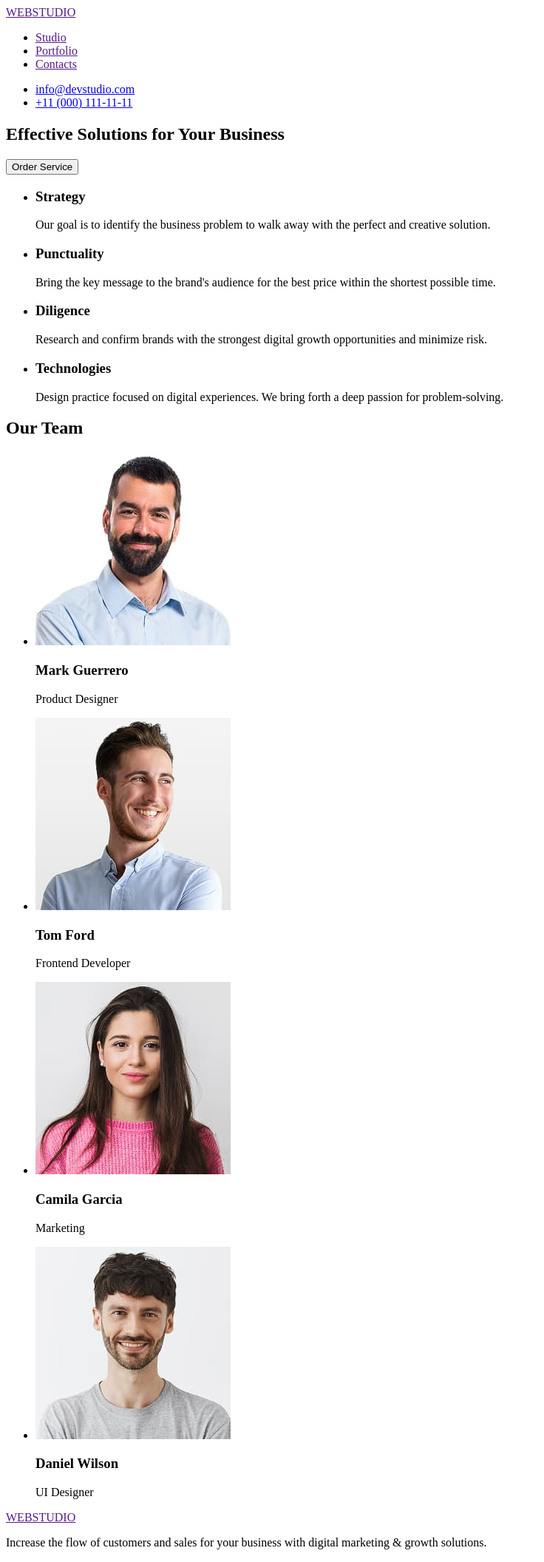
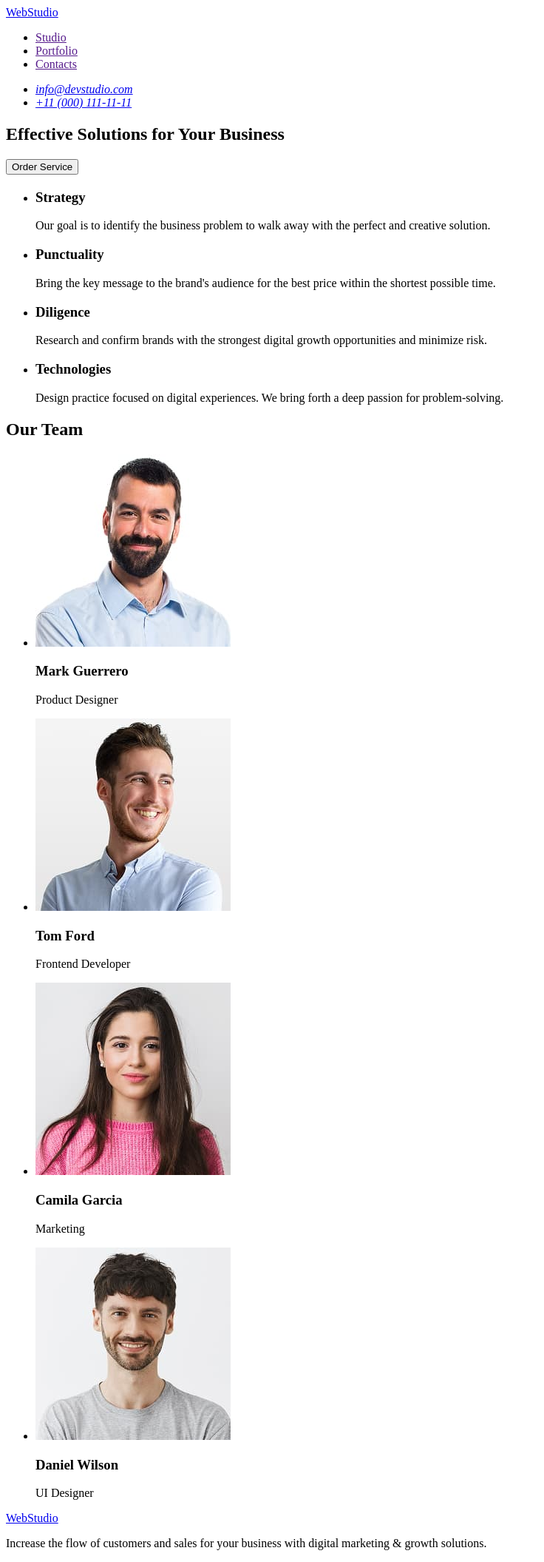
Before and after one commit to nasteishyk/goit-markup-hw-01, a plain HTML site: page index.html in a window 1280 px wide. Shown: the whole page at 74% size, without its empty margins (0-736 px from the left). Drawn offline with Linux system fonts and the light colour scheme.

Commit message:
update index html

```diff
--- a/index.html
+++ b/index.html
@@ -8,18 +8,20 @@
   </head>
   <body>
     <header>
-      <a href="">WEBSTUDIO</a>
       <nav>
+        <a href="./index.html">WebStudio</a>
         <ul>
           <li><a href="">Studio</a></li>
           <li><a href="">Portfolio</a></li>
           <li><a href="">Contacts</a></li>
         </ul>
       </nav>
-      <ul>
-        <li><a href="mailto:info@devstudio.com">info@devstudio.com</a></li>
-        <li><a href="tel:+110001111111">+11 (000) 111-11-11</a></li>
-      </ul>
+      <address>
+        <ul>
+          <li><a href="mailto:info@devstudio.com">info@devstudio.com</a></li>
+          <li><a href="tel:+110001111111">+11 (000) 111-11-11</a></li>
+        </ul>
+      </address>
     </header>
 
     <main>
@@ -29,6 +31,7 @@
       </section>
 
       <section>
+        <h2></h2>
         <ul>
           <li>
             <h3>Strategy</h3>
@@ -109,7 +112,7 @@
     </main>
 
     <footer>
-      <a href="">WEBSTUDIO</a>
+      <a href="./index.html">WebStudio</a>
       <p>
         Increase the flow of customers and sales for your business with digital
         marketing & growth solutions.
```
